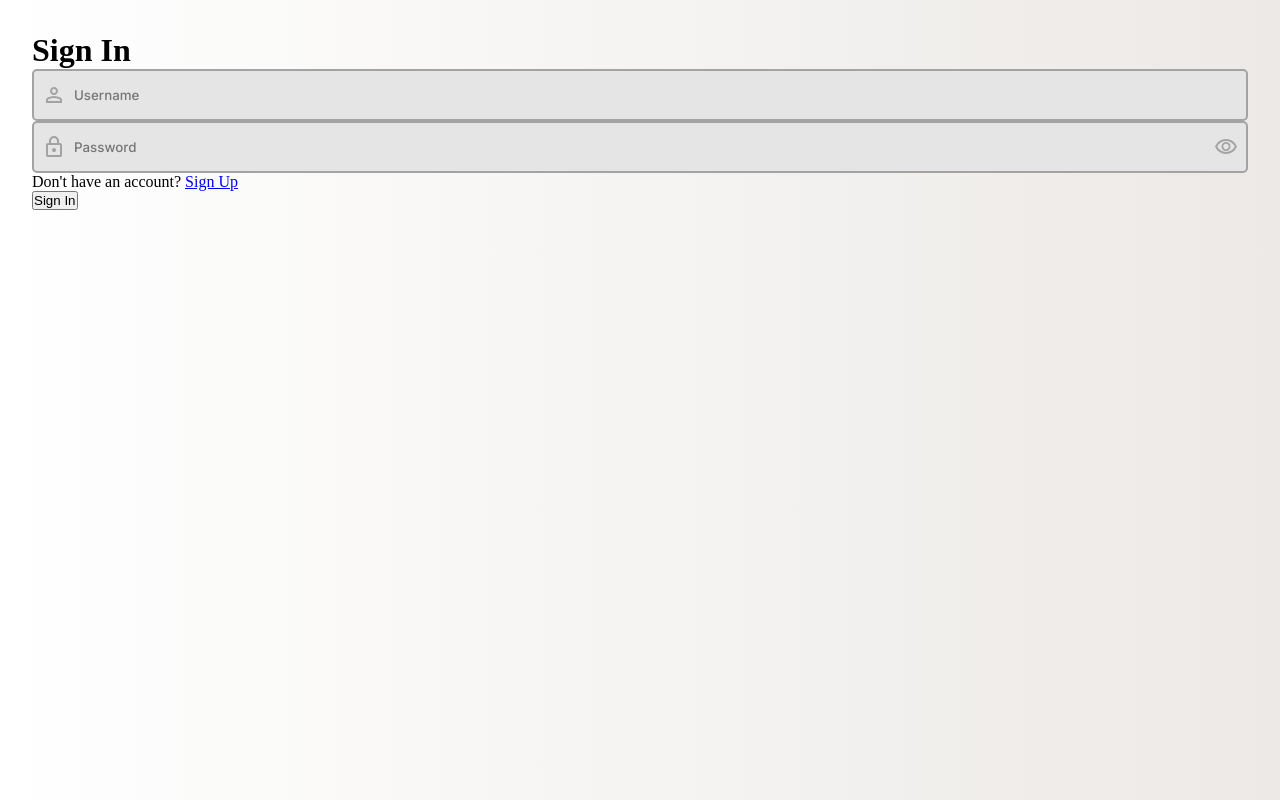
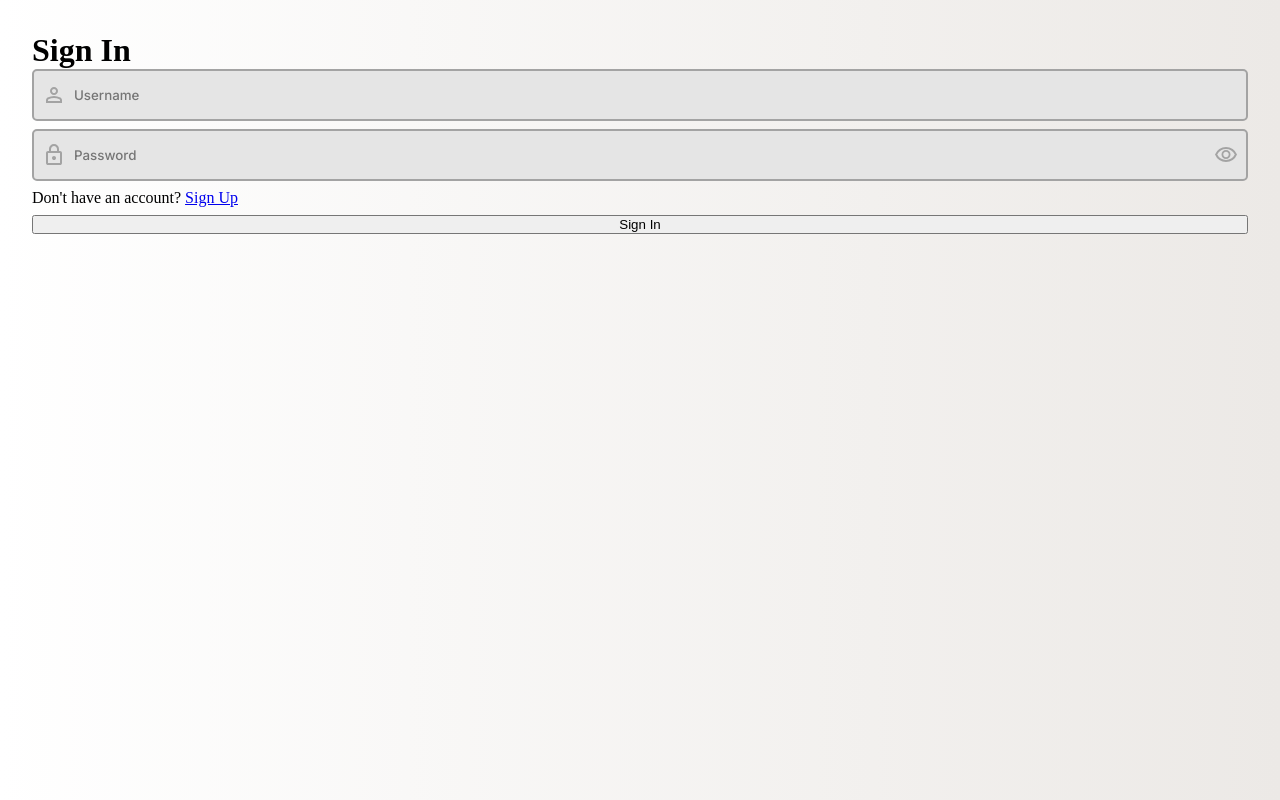
Before and after one commit to hzokbe/jikan, a Vue app: page /sign-in in a window 1280 px wide. Built offline with nearby package versions, Linux system fonts and the light colour scheme; no server answers.

Commit message:
feat(styles): update styles

```diff
--- a/src/assets/main.css
+++ b/src/assets/main.css
@@ -67,3 +67,11 @@
 
     display: flex;
 }
+
+.form {
+    display: flex;
+
+    flex-direction: column;
+
+    gap: 8px;
+}
--- a/src/views/SignInView.vue
+++ b/src/views/SignInView.vue
@@ -86,7 +86,7 @@ const submit = async () => {
   <div>
     <h1>Sign In</h1>
 
-    <form @submit.prevent="submit">
+    <form class="form" @submit.prevent="submit">
       <TextInput placeholder="Username" v-model="username" />
 
       <PasswordInput placeholder="Password" v-model="password" />
--- a/src/views/SignUpView.vue
+++ b/src/views/SignUpView.vue
@@ -87,7 +87,7 @@ const submit = async () => {
   <div>
     <h1>Sign Up</h1>
 
-    <form @submit.prevent="submit">
+    <form class="form" @submit.prevent="submit">
       <TextInput placeholder="Username" v-model="username" />
 
       <PasswordInput placeholder="Password" v-model="password" />
```
